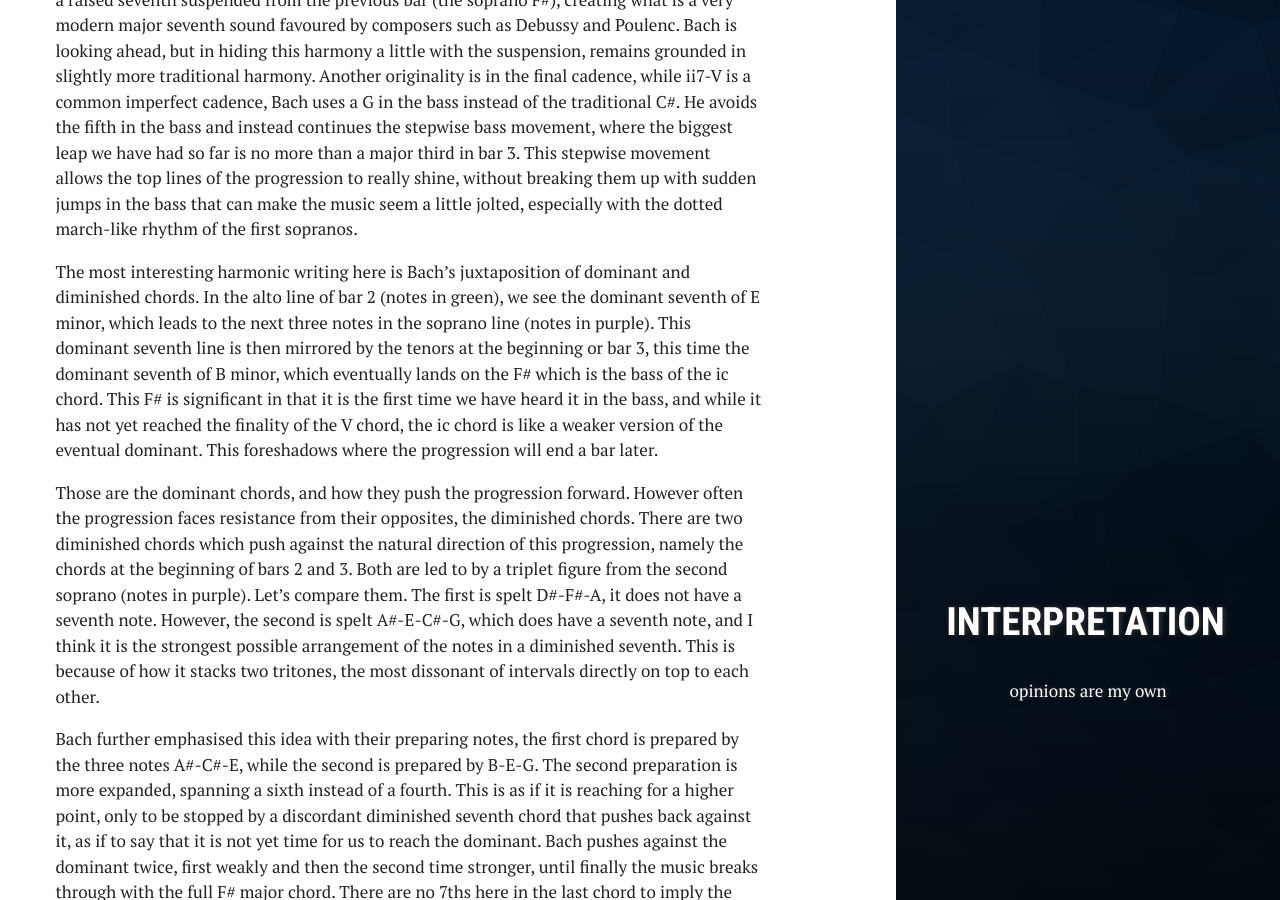
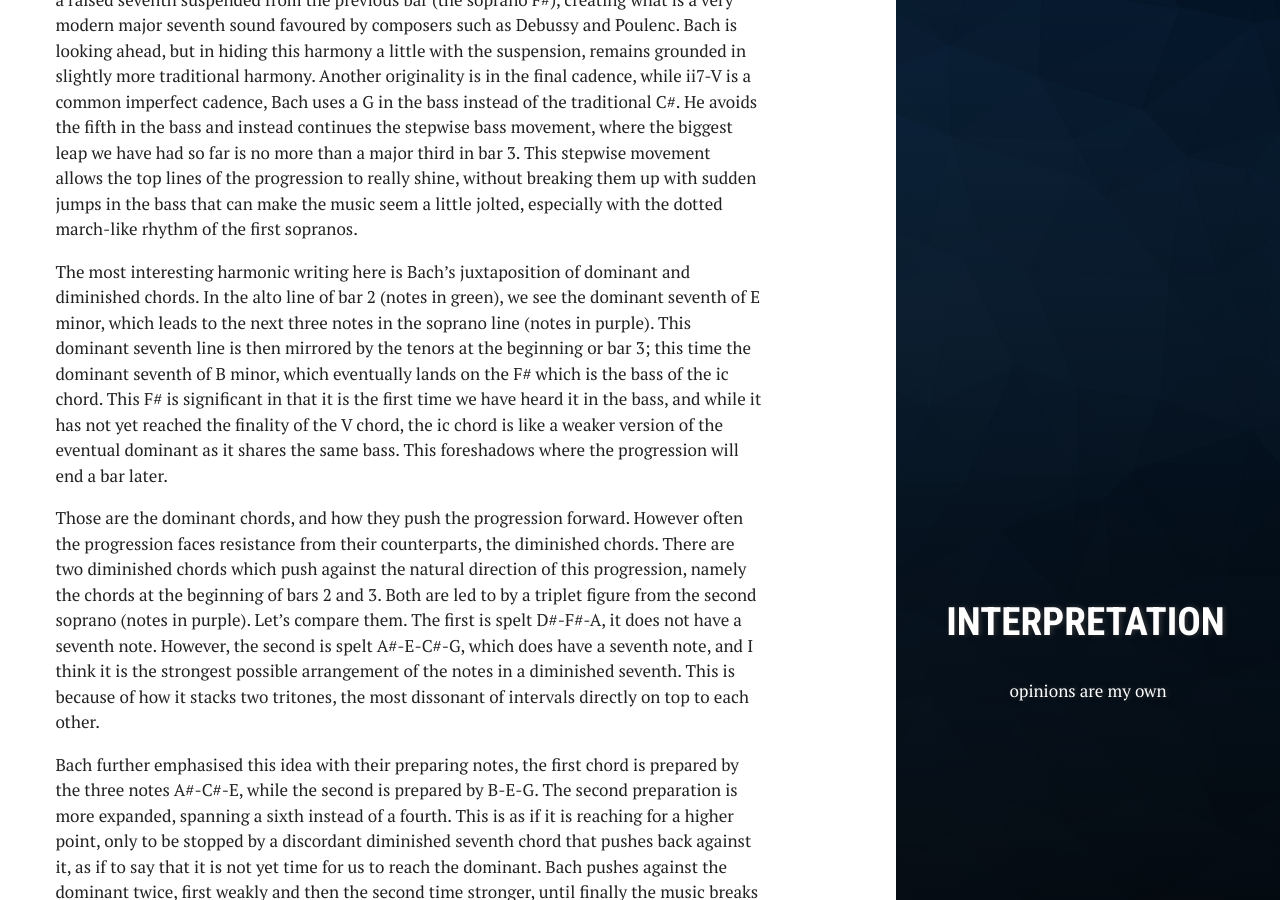
Before and after one commit to moke8198/moke8198.github.io, a Jekyll site: the page built from _posts/2017-08-06-The-Romantic-Music-of-Bach.md, in a window 1280 px wide and 900 px high, scrolled down 5379 px. Built offline with Jekyll 4.4.1, drawn with Linux system fonts in a browser that asks for light colours; some of the changed text lies outside the part shown.

Commit message:
Update 2017-08-06-The-Romantic-Music-of-Bach.md

```diff
--- a/_posts/2017-08-06-The-Romantic-Music-of-Bach.md
+++ b/_posts/2017-08-06-The-Romantic-Music-of-Bach.md
@@ -19,18 +19,18 @@ Why is it then that so many performances of Bach are lacklustre, sometimes even
 
 <div class="header">Historical Accuracy</div>
 
-The music of Bach is probably the oldest music still commonly played today, and historical accuracy is always a big point when people discuss performances of his music. While historical accuracy to some degree has its importance, we should not neglect the capabilities of our modern instruments when performing his music. Bach was looking to the future in his writing, so I think we should not limit his music by using his instruments which lack colour and aren’t appropriate for a big concert hall. Intimate settings of Bach are fine, but exposure of his music to a wider audience is desperately needed today.
+The music of Bach is probably the oldest music still commonly played today, and historical accuracy is always a big point when people discuss performances of his music. While historical accuracy has its importance, we should not neglect the capabilities of our modern instruments when performing his music. Bach was looking to the future in his writing, so I think we should not limit his music by using his instruments which lack colour and aren’t appropriate for a big concert hall. Intimate settings of Bach are fine, but exposure of his music to a wider audience is desperately needed today.
 
 <div class="header">The Music of Bach</div>
 
 Now we get to the meat of the topic, why I personally believe in my interpretations of Bach. To me, Bach is closer to the romantic music of the 19th century than Mozart or Haydn. <sup title="It’s not that these composer’s works aren’t expressive, simply that the style of Bach’s expression is more akin to the Romantic expression.">1</sup>
 Here I will try to show how he is often more daring and creative in his writing than the composers of the Classical Period, proving that while he might not be romantic in the sense of Chopin, he understood how to translate feelings and colours onto a manuscript page in a very direct fashion.
 
-The Bach B Minor Mass is surely the pinnacle of Bach’s writing, with most of the music being a parody of his older pieces. It can be thought of as his compilation of the music he was most proud of. However, the 4 opening bars of the Kyrie we will discuss are believed by most scholars to be original music that Bach wrote. Interestingly, before I wrote this piece I assumed that this music was composed in the late 1740s along with the completion of the Mass. In fact, these opening bars were conceived as part of the original Missa from which the Mass is born, written in 1733. This just reinforced my belief that Bach was already pushing to a more Romantic style of writing even earlier in his life.
+The Bach B Minor Mass is for me the pinnacle of Bach’s writing, with most of the music being a parody of his older pieces. It can be thought of as his compilation of the music he was most proud of. However, the 4 opening bars of the Kyrie we will discuss are believed by most scholars to be original music that Bach wrote. Interestingly, before I wrote this piece I assumed that this music was composed in the late 1740s along with the completion of the Mass. In fact, these opening bars were conceived as part of the original Missa from which the Mass is born, written in 1733. This just reinforced my belief that Bach was already pushing to a more Romantic style of writing even earlier in his life.
 
 Bach has a purpose in writing this original introduction, I think it is to create the darkest, coldest sound possible to open this two hour Mass, which will eventually end in the warmness of the relative D major.
 <img src="https://moke8198.github.io/assets/images/bachkyrie.png" alt="">
-Here we can see how every note matters in Bach’s writing. Contrary to popular claims of his music being uninteresting harmonically, here in the first three chords we already see how he shades the music with a deep colour through his clever use of harmony. The key here is in the second chord, with the passing A natural in the tenor voice. Instead of simply copy-pasting the first chord onto the second beat for an uninteresting i-iv progression, the A natural darkens this progression and leads to an inevitable minor four chord with an added sixth in the bass. Within these three chords there is expression and emotion enough to match the highest points of the Mahler symphonies.
+Here we can see how every note matters in Bach’s writing. Contrary to popular claims of his music being uninteresting harmonically, in the first three chords we already see how he shades the music with a deep colour through his clever use of harmony. The key here is in the second chord, with the passing A natural in the tenor voice. Instead of simply copy-pasting the first chord onto the second beat for an uninteresting i-iv progression, the A natural darkens this progression and leads to an inevitable minor four chord with an added sixth in the bass. Within these three chords there is expression and emotion enough to match the highest points of the Mahler symphonies.
 
 <img src="https://moke8198.github.io/assets/images/bachfig1.png" alt="">
 <div class="captions">Opening 3 chords of the Kyrie, descending tenor line in red, the key sixth note of the bass in blue. These coloured notes contain all the excitement of this music</div>
@@ -40,7 +40,7 @@ Harmonic writing is perhaps the most important aspect of choral compositions, bu
 <img src="https://moke8198.github.io/assets/images/bachfig2.png" alt="">
 <div class="captions">Opening second soprano line, flattened notes in blue</div>
 For me, this is the first completed phrase Bach has written, a beautiful melody for the female voice.<sup title="Interestingly, this phrase does not last the entire two bars, although for me it is definitely complete. More creative writing!">2</sup>
-It is really quite tender and sweet compared to the rest of the music, but in hiding it beneath the first sopranos Bach has used it to enhance the other lines rather than overpower it. Writing little gems like this in the secondary voices also gives the careful listener many new rewards when they listen to the work for the second, third or hundredth time (in my case). The line starts clearly in B minor, with Bach using the triplet figure at the end of bar 1 to push towards the dominant of F sharp. These three notes are the only notes present here, all other instruments and voices are silent, and listeners eagerly await the crashing chord of the dominant, A#-C#-F#. However, immediately after that in bar 2 we see Bach flatten these notes from A and C sharp to A and C natural.
+It is really quite tender and sweet compared to the rest of the music, but in hiding it beneath the first sopranos Bach has used it to enhance the other lines rather than overpower it. Writing little gems like this in the secondary voices also gives the careful listener many new rewards when they listen to the work for the second, third or hundredth time (in my case). The line starts clearly in B minor, with Bach using the triplet figure A#-C#-E at the end of bar 1 to push towards the dominant of F sharp. These three notes are the only notes present here, all other instruments and voices are silent, and listeners eagerly await the crashing chord of the dominant, A#-C#-F#. However, immediately after that in bar 2 we see Bach flatten these notes from A and C sharp to A and C natural.
 <img src="https://moke8198.github.io/assets/images/bachfig3.png" alt="">
 <div class="captions">The expected dominant progression</div>
 <img src="https://moke8198.github.io/assets/images/bachfig4.png" alt="">
@@ -50,7 +50,7 @@ Once again, this darkens the tone in a similar way to the descending tenor line
 <img src="https://moke8198.github.io/assets/images/bachfig5.png" alt="">
 With the thought and creativity put into this music, Bach has achieved a tone that is so dark it could send chills down anyone’s spine. How fitting for the words “Kyrie eleison” (trans. Lord, have mercy [upon us]).
 
-Bach shows an originality in his writing not just in the sense of melody and harmony, but also in structure. This opening four bar introduction is hard to link to the rest of the Kyrie, at least from a purely theoretical point of view. However, upon listening I do get the sense that they are somehow linked; it just <i>feels</i> right. Maybe I am missing something, or maybe not everything in music can be clearly defined in such a “scientific” sense. Either way, I think that this idea of a loosely connected introduction is extremely Romantic in nature. Consider the opening of the unfinished Schubert symphony or the first bars in the Schumann and Grieg piano concertos.  This idea is somewhat lost by Classical composers, where the theme is often presented as soon as possible. It is Beethoven who revived this tradition, and he was a flagbearer for Romantic music. Many of these ideas originated in Bach. In Beethoven’s music, there are many homages to Bach, such as his obsession with fugal writing in his later and more Romantic period.
+Bach shows an originality in his writing not just in the sense of melody and harmony, but also in structure. This opening four bar introduction is hard to link to the rest of the Kyrie, at least from a purely theoretical point of view. However, upon listening I do get the sense that they are somehow connected; it just <i>feels</i> right. Maybe I am missing something, or maybe not everything in music can be clearly defined in such a “scientific” sense. Either way, I think that this idea of a loosely connected introduction is extremely Romantic in nature. Consider the opening of the unfinished Schubert symphony or the first bars in the Schumann and Grieg piano concertos.  This idea is somewhat lost by Classical composers, where the theme is often presented as soon as possible. It is Beethoven who revived this tradition, and he was a flagbearer for Romantic music. Many of these ideas originated in Bach. In Beethoven’s music, there are many homages to Bach, such as his obsession with fugal writing in his later and more Romantic period.
 
 <div class="header">A more indepth analysis of these 4 bars</div>
 
@@ -64,9 +64,9 @@ Previously I mentioned that these 4 bars are Bach’s attempt to create a dark s
 
 Grey chords are to me less important and more like decorations of the harmony, while the chords in black form the backbone of this progression. Rather interestingly the VI7 chord has a raised seventh suspended from the previous bar (the soprano F#), creating what is a very modern major seventh sound favoured by composers such as Debussy and Poulenc. Bach is looking ahead, but in hiding this harmony a little with the suspension, remains grounded in slightly more traditional harmony. Another originality is in the final cadence, while ii7-V is a common imperfect cadence, Bach uses a G in the bass instead of the traditional C#. He avoids the fifth in the bass and instead continues the stepwise bass movement, where the biggest leap we have had so far is no more than a major third in bar 3. This stepwise movement allows the top lines of the progression to really shine, without breaking them up with sudden jumps in the bass that can make the music seem a little jolted, especially with the dotted march-like rhythm of the first sopranos.
 
-The most interesting harmonic writing here is Bach’s juxtaposition of dominant and diminished chords. In the alto line of bar 2 (notes in green), we see the dominant seventh of E minor, which leads to the next three notes in the soprano line (notes in purple). This dominant seventh line is then mirrored by the tenors at the beginning or bar 3, this time the dominant seventh of B minor, which eventually lands on the F# which is the bass of the ic chord. This F# is significant in that it is the first time we have heard it in the bass, and while it has not yet reached the finality of the V chord, the ic chord is like a weaker version of the eventual dominant. This foreshadows where the progression will end a bar later.
+The most interesting harmonic writing here is Bach’s juxtaposition of dominant and diminished chords. In the alto line of bar 2 (notes in green), we see the dominant seventh of E minor, which leads to the next three notes in the soprano line (notes in purple). This dominant seventh line is then mirrored by the tenors at the beginning or bar 3; this time the dominant seventh of B minor, which eventually lands on the F# which is the bass of the ic chord. This F# is significant in that it is the first time we have heard it in the bass, and while it has not yet reached the finality of the V chord, the ic chord is like a weaker version of the eventual dominant as it shares the same bass. This foreshadows where the progression will end a bar later.
 
-Those are the dominant chords, and how they push the progression forward. However often the progression faces resistance from their opposites, the diminished chords. There are two diminished chords which push against the natural direction of this progression, namely the chords at the beginning of bars 2 and 3. Both are led to by a triplet figure from the second soprano (notes in purple). Let’s compare them. The first is spelt D#-F#-A, it does not have a seventh note. However, the second is spelt A#-E-C#-G, which does have a seventh note, and I think it is the strongest possible arrangement of the notes in a diminished seventh. This is because of how it stacks two tritones, the most dissonant of intervals directly on top to each other.
+Those are the dominant chords, and how they push the progression forward. However often the progression faces resistance from their counterparts, the diminished chords. There are two diminished chords which push against the natural direction of this progression, namely the chords at the beginning of bars 2 and 3. Both are led to by a triplet figure from the second soprano (notes in purple). Let’s compare them. The first is spelt D#-F#-A, it does not have a seventh note. However, the second is spelt A#-E-C#-G, which does have a seventh note, and I think it is the strongest possible arrangement of the notes in a diminished seventh. This is because of how it stacks two tritones, the most dissonant of intervals directly on top to each other.
 
 Bach further emphasised this idea with their preparing notes, the first chord is prepared by the three notes A#-C#-E, while the second is prepared by B-E-G. The second preparation is more expanded, spanning a sixth instead of a fourth. This is as if it is reaching for a higher point, only to be stopped by a discordant diminished seventh chord that pushes back against it, as if to say that it is not yet time for us to reach the dominant. Bach pushes against the dominant twice, first weakly and then the second time stronger, until finally the music breaks through with the full F# major chord. There are no 7ths here in the last chord to imply the voice leading to the B minor chord, here the progression is concluded totally <i>first</i>, before the fugue is allowed to come in. Using these techniques, Bach has managed to spend a good 30 seconds or so before finally finishing this little i-V progression without any of the music being boring or predictable. Once again, this is something Beethoven would adopt in his later writing, where we are left waiting and waiting for a resolution (perhaps sometimes left waiting too long!).
 
```
